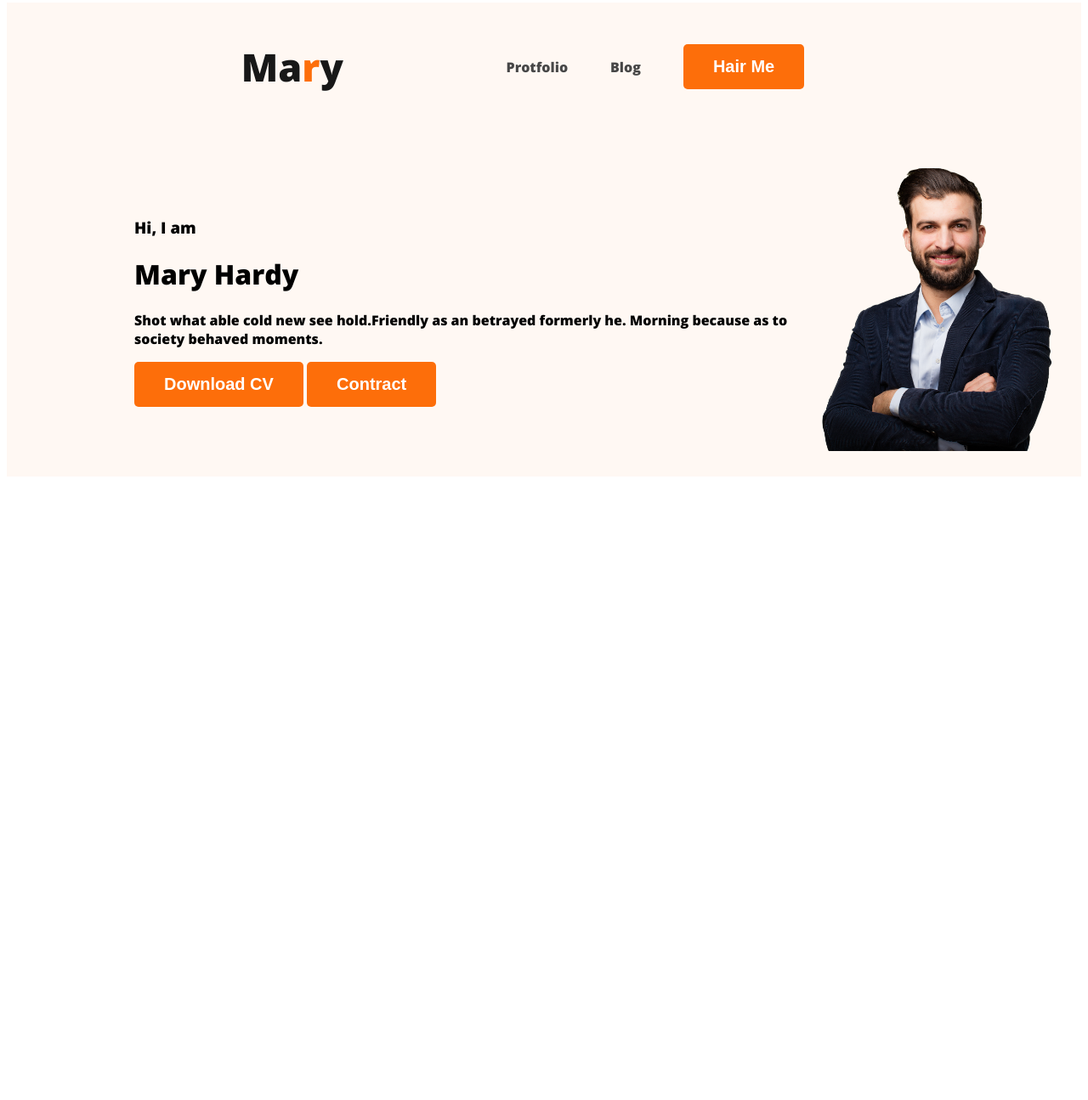
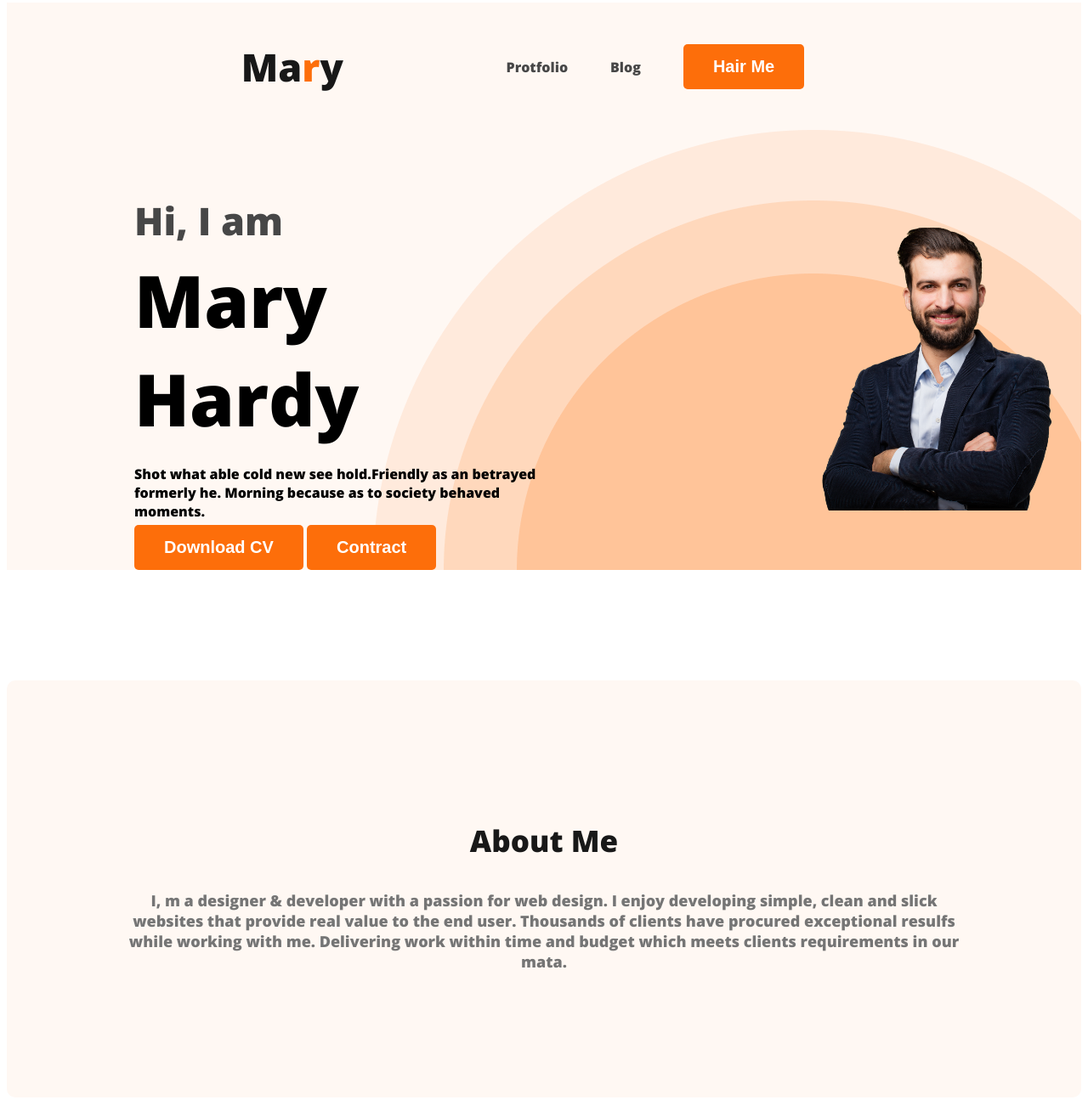
Before and after one commit to Kausar7f/webdevloper-protfolio, a plain HTML site: page index.html in a window 1280 px wide. Shown: the part 5-1300 px from the top of the page at 85% size. Before the commit the page ends 800 px from the top, so only its background shows below. Drawn offline with nearby package versions, Linux system fonts and the light colour scheme.

Commit message:
added section

```diff
--- a/index.html
+++ b/index.html
@@ -26,7 +26,7 @@
             <div class="banner-content">
               <h3 class="banner-greeting">Hi, I  am</h3>
               <h1 class="banner-title">Mary Hardy</h1>
-                <p>Shot what able cold new see hold.Friendly as an betrayed formerly he.
+                <p class="banner-description">Shot what able cold new see hold.Friendly as an betrayed formerly he.
                     Morning because as to society behaved moments.</p>
                     <button class="btn-primary">Download CV</button>
                     <button class="btn-primary">Contract</button>
@@ -36,6 +36,13 @@
         </div>
     </header>
     <main>
+        <section class="about">
+            <h3 class="section-title">About Me</h3>
+            <p class="section-descripation">
+                I, m a designer & developer with a passion for web design. I enjoy developing simple, clean and slick websites that provide real value to the end user.
+                Thousands of clients have procured exceptional resulfs while working with me. Delivering work within time and budget which meets clients requirements in our mata.
+            </p>
+        </section>
 
     </main>
     <footer>
--- a/styles/Protfolio.css
+++ b/styles/Protfolio.css
@@ -18,6 +18,19 @@ body {
     padding: 15px 35px;
 }
 
+.section-title {
+    color: #181818;
+    text-align: center;
+    font-size: 35px;
+    font-weight: 700;
+}
+
+.section-descripation {
+    color: #757575;
+    text-align: center;
+    font-size: 18px;
+}
+
 /* nav related styles */
 nav {
     display: flex;
@@ -27,7 +40,7 @@ nav {
 }
 
 .nav-title {
-    color:  #181818;
+    color: #181818;
     font-size: 45px;
     font-weight: 800;
 }
@@ -47,18 +60,63 @@ nav a {
     color: #474747;
     ;
 }
+
 /* header related styles */
-.header{
+.header {
     background-color: #FFF8F3;
-
-}
-.banner{
-    padding: 30px 30px 30px 150px;
-    display: flex;
-    align-items: center;
+    background-image: url('../images/header_bg.png');
+    background-repeat: no-repeat;
+    background-position: bottom right;
 
 
 }
-.banner .profile-pic{
+
+.banner {
+    padding: 30px 30px 0px 150px;
+    display: flex;
+    align-items: center;
+    justify-content: space-between;
+
+
+}
+
+.banner-content {
+    max-width: 500px;
+}
+
+.banner .profile-pic {
     width: 300px;
+
 }
+
+.banner-greeting {
+    font-size: 45px;
+    color: #474747;
+
+    margin-bottom: 0;
+}
+
+.banner-title {
+    font-size: 85px;
+    font-weight: 700;
+    margin-top: 5px;
+    margin-bottom: 20px;
+}
+
+.banner-description {
+    margin-top: 20px;
+
+    margin-bottom: 5px;
+
+
+}
+
+/* main section styles */
+
+/* about section styles */
+.about {
+    padding: 130px;
+    border-radius: 10px;
+    background: #FFF8F3;
+    margin: 130px 0;
+}
```
